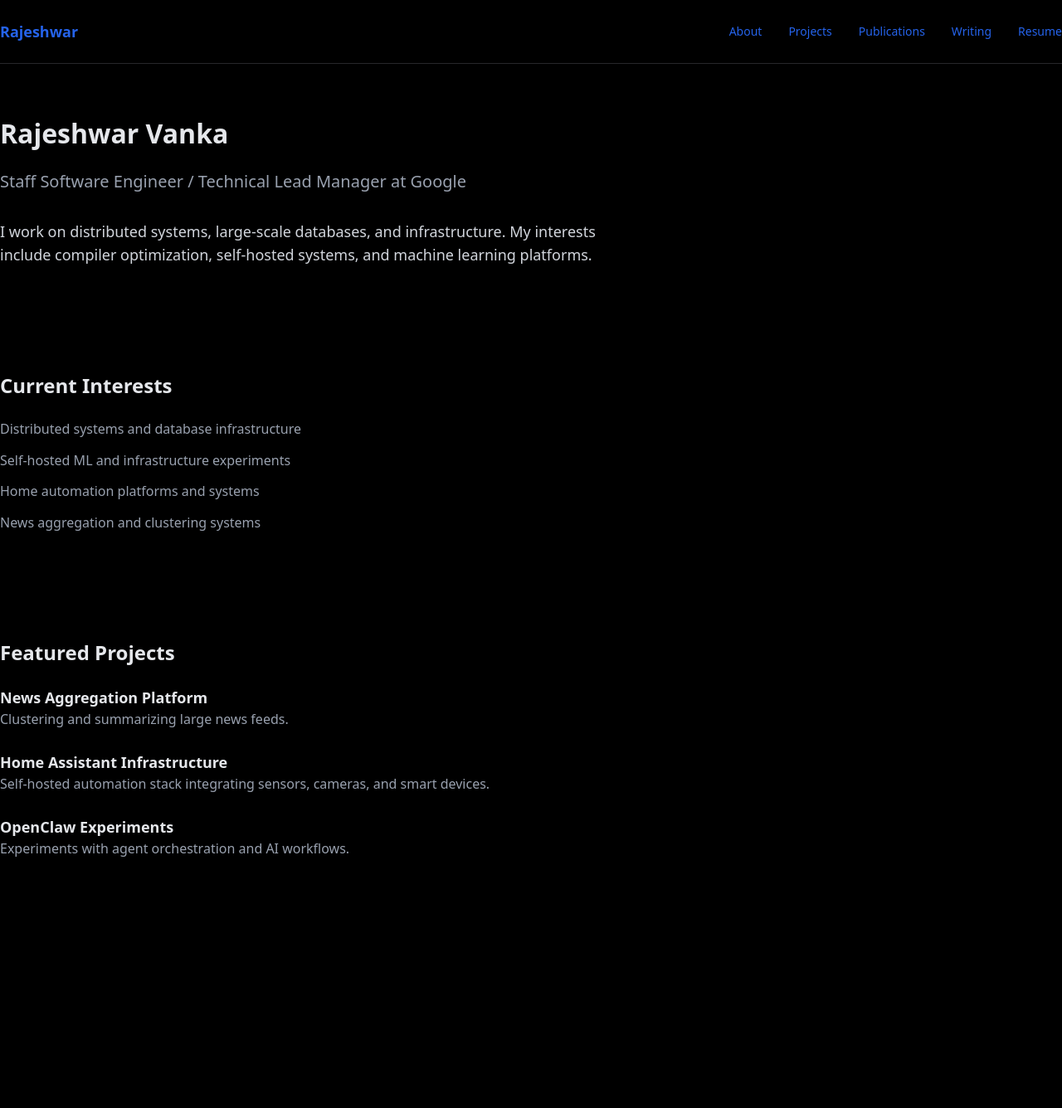
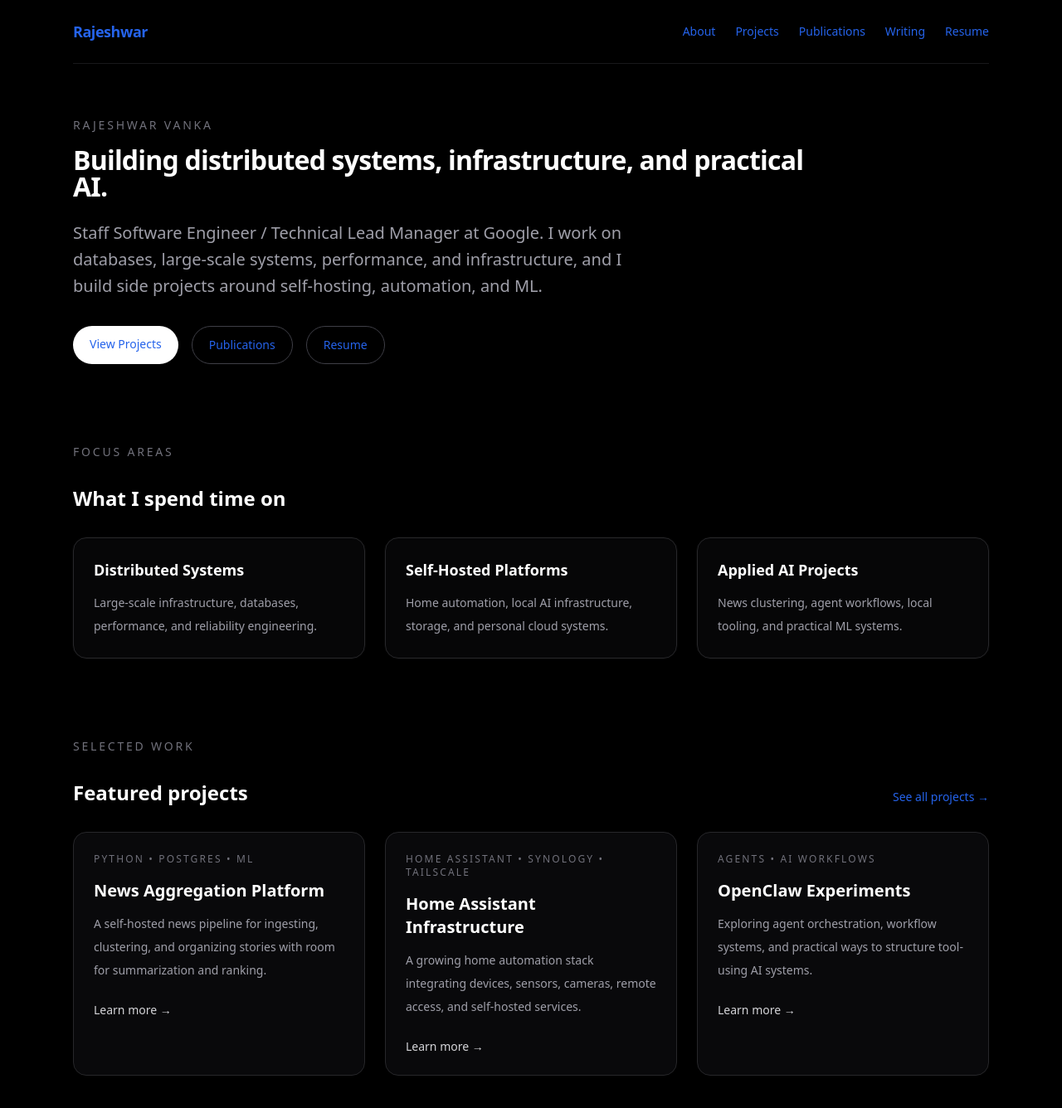
Before and after one commit to rvanka/rajeshwar.dev, a Next.js app: page / in a window 1280 px wide. Shown: the top 1336 px of the page at 83% size. Before the commit the page ends 1036 px from the top, so only its background shows below. Built offline with nearby package versions, Linux system fonts and the light colour scheme.

Commit message:
updates to the front page to make it cleaner, more informative

```diff
--- a/src/app/layout.tsx
+++ b/src/app/layout.tsx
@@ -16,21 +16,25 @@ const geistMono = Geist_Mono({
 export const metadata: Metadata = {
   title: "Rajeshwar Vanka",
   description:
-    "Technical lead working on distributed systems, AI infrastructure, and self-hosted platforms.",
+    "Distributed systems, infrastructure, self-hosted platforms, and practical AI projects.",
 };
 
 export default function RootLayout({
   children,
-}: {
+}: Readonly<{
   children: React.ReactNode;
-}) {
+}>) {
   return (
     <html lang="en">
-        <body
-          className={`${geistSans.variable} ${geistMono.variable} antialiased bg-black text-gray-200`}
-        >
-        <Navbar />
-        {children}
+      <body
+        className={`${geistSans.variable} ${geistMono.variable} bg-black text-zinc-100 antialiased`}
+      >
+        <div className="min-h-screen">
+          <div className="mx-auto max-w-6xl px-6">
+            <Navbar />
+            {children}
+          </div>
+        </div>
       </body>
     </html>
   );
--- a/src/app/page.tsx
+++ b/src/app/page.tsx
@@ -1,93 +1,159 @@
+import Link from "next/link";
+
+const focusAreas = [
+  {
+    title: "Distributed Systems",
+    description:
+      "Large-scale infrastructure, databases, performance, and reliability engineering.",
+  },
+  {
+    title: "Self-Hosted Platforms",
+    description:
+      "Home automation, local AI infrastructure, storage, and personal cloud systems.",
+  },
+  {
+    title: "Applied AI Projects",
+    description:
+      "News clustering, agent workflows, local tooling, and practical ML systems.",
+  },
+];
+
+const featuredProjects = [
+  {
+    title: "News Aggregation Platform",
+    description:
+      "A self-hosted news pipeline for ingesting, clustering, and organizing stories with room for summarization and ranking.",
+    href: "/projects",
+    tag: "Python • Postgres • ML",
+  },
+  {
+    title: "Home Assistant Infrastructure",
+    description:
+      "A growing home automation stack integrating devices, sensors, cameras, remote access, and self-hosted services.",
+    href: "/projects",
+    tag: "Home Assistant • Synology • Tailscale",
+  },
+  {
+    title: "OpenClaw Experiments",
+    description:
+      "Exploring agent orchestration, workflow systems, and practical ways to structure tool-using AI systems.",
+    href: "/projects",
+    tag: "Agents • AI Workflows",
+  },
+];
+
 export default function Home() {
   return (
-    <main className="space-y-32">
+    <main className="space-y-24 pb-24">
+      <section className="pt-8 md:pt-16">
+        <div className="max-w-4xl">
+          <p className="text-sm uppercase tracking-[0.2em] text-zinc-500">
+            Rajeshwar Vanka
+          </p>
 
-      {/* HERO */}
-      <section className="max-w-3xl">
+          <h1 className="mt-4 text-5xl font-semibold tracking-tight text-white md:text-7xl">
+            Building distributed systems, infrastructure, and practical AI.
+          </h1>
 
-        <h1 className="text-6xl font-bold leading-tight">
-          Rajeshwar Vanka
-        </h1>
+          <p className="mt-6 max-w-2xl text-lg leading-8 text-zinc-400 md:text-xl">
+            Staff Software Engineer / Technical Lead Manager at Google. I work
+            on databases, large-scale systems, performance, and infrastructure,
+            and I build side projects around self-hosting, automation, and ML.
+          </p>
 
-        <p className="text-xl text-gray-400 mt-6">
-          Staff Software Engineer / Technical Lead Manager at Google
-        </p>
-
-        <p className="text-lg text-gray-300 mt-8">
-          I work on distributed systems, large-scale databases,
-          and infrastructure. My interests include compiler
-          optimization, self-hosted systems, and machine learning
-          platforms.
-        </p>
-
+          <div className="mt-8 flex flex-wrap gap-4">
+            <Link
+              href="/projects"
+              className="rounded-full bg-white px-5 py-3 text-sm font-medium text-black transition hover:bg-zinc-200"
+            >
+              View Projects
+            </Link>
+            <Link
+              href="/publications"
+              className="rounded-full border border-zinc-700 px-5 py-3 text-sm font-medium text-zinc-200 transition hover:border-zinc-500 hover:bg-zinc-900"
+            >
+              Publications
+            </Link>
+            <Link
+              href="/resume"
+              className="rounded-full border border-zinc-700 px-5 py-3 text-sm font-medium text-zinc-200 transition hover:border-zinc-500 hover:bg-zinc-900"
+            >
+              Resume
+            </Link>
+          </div>
+        </div>
       </section>
 
+      <section>
+        <div className="mb-8 flex items-end justify-between gap-4">
+          <div>
+            <p className="text-sm uppercase tracking-[0.2em] text-zinc-500">
+              Focus Areas
+            </p>
+            <h2 className="mt-2 text-2xl font-semibold text-white md:text-3xl">
+              What I spend time on
+            </h2>
+          </div>
+        </div>
 
-      {/* CURRENT INTERESTS */}
+        <div className="grid gap-6 md:grid-cols-3">
+          {focusAreas.map((item) => (
+            <div
+              key={item.title}
+              className="rounded-2xl border border-zinc-800 bg-zinc-950/70 p-6 shadow-[0_0_0_1px_rgba(255,255,255,0.02)]"
+            >
+              <h3 className="text-lg font-semibold text-white">{item.title}</h3>
+              <p className="mt-3 text-sm leading-7 text-zinc-400">
+                {item.description}
+              </p>
+            </div>
+          ))}
+        </div>
+      </section>
 
       <section>
-
-        <h2 className="text-2xl font-semibold mb-6">
-          Current Interests
-        </h2>
-
-        <ul className="space-y-3 text-gray-400">
-
-          <li>Distributed systems and database infrastructure</li>
-
-          <li>Self-hosted ML and infrastructure experiments</li>
-
-          <li>Home automation platforms and systems</li>
-
-          <li>News aggregation and clustering systems</li>
-
-        </ul>
-
-      </section>
-
-
-      {/* FEATURED PROJECTS */}
-
-      <section>
-
-        <h2 className="text-2xl font-semibold mb-6">
-          Featured Projects
-        </h2>
-
-        <div className="space-y-6">
-
+        <div className="mb-8 flex items-end justify-between gap-4">
           <div>
-            <h3 className="text-lg font-semibold">
-              News Aggregation Platform
-            </h3>
-            <p className="text-gray-400">
-              Clustering and summarizing large news feeds.
+            <p className="text-sm uppercase tracking-[0.2em] text-zinc-500">
+              Selected Work
             </p>
+            <h2 className="mt-2 text-2xl font-semibold text-white md:text-3xl">
+              Featured projects
+            </h2>
           </div>
 
-          <div>
-            <h3 className="text-lg font-semibold">
-              Home Assistant Infrastructure
-            </h3>
-            <p className="text-gray-400">
-              Self-hosted automation stack integrating sensors,
-              cameras, and smart devices.
-            </p>
-          </div>
-
-          <div>
-            <h3 className="text-lg font-semibold">
-              OpenClaw Experiments
-            </h3>
-            <p className="text-gray-400">
-              Experiments with agent orchestration and AI workflows.
-            </p>
-          </div>
-
+          <Link
+            href="/projects"
+            className="text-sm text-zinc-400 transition hover:text-white"
+          >
+            See all projects →
+          </Link>
         </div>
 
+        <div className="grid gap-6 md:grid-cols-3">
+          {featuredProjects.map((project) => (
+            <Link
+              key={project.title}
+              href={project.href}
+              className="group rounded-2xl border border-zinc-800 bg-zinc-950 p-6 transition hover:-translate-y-0.5 hover:border-zinc-700 hover:bg-zinc-900"
+            >
+              <div className="text-xs uppercase tracking-[0.18em] text-zinc-500">
+                {project.tag}
+              </div>
+
+              <h3 className="mt-4 text-xl font-semibold text-white group-hover:text-zinc-100">
+                {project.title}
+              </h3>
+
+              <p className="mt-3 text-sm leading-7 text-zinc-400">
+                {project.description}
+              </p>
+
+              <div className="mt-6 text-sm text-zinc-300">Learn more →</div>
+            </Link>
+          ))}
+        </div>
       </section>
-
     </main>
   );
 }
--- a/src/components/Navbar.tsx
+++ b/src/components/Navbar.tsx
@@ -1,37 +1,36 @@
 import Link from "next/link";
+
+const links = [
+  { href: "/about", label: "About" },
+  { href: "/projects", label: "Projects" },
+  { href: "/publications", label: "Publications" },
+  { href: "/blog", label: "Writing" },
+  { href: "/resume", label: "Resume" },
+];
 
 export default function Navbar() {
   return (
-    <nav className="flex justify-between items-center py-6 border-b border-zinc-800 mb-16">
-
-      <Link href="/" className="text-lg font-semibold">
-        Rajeshwar
-      </Link>
-
-      <div className="flex gap-8 text-gray-400 text-sm">
-
-        <Link href="/about" className="hover:text-white transition">
-          About
+    <header className="border-b border-zinc-900">
+      <nav className="mx-auto flex max-w-6xl items-center justify-between py-6">
+        <Link
+          href="/"
+          className="text-lg font-semibold tracking-tight text-white"
+        >
+          Rajeshwar
         </Link>
 
-        <Link href="/projects" className="hover:text-white transition">
-          Projects
-        </Link>
-
-        <Link href="/publications" className="hover:text-white transition">
-          Publications
-        </Link>
-
-        <Link href="/blog" className="hover:text-white transition">
-          Writing
-        </Link>
-
-        <Link href="/resume" className="hover:text-white transition">
-          Resume
-        </Link>
-
-      </div>
-
-    </nav>
+        <div className="flex items-center gap-6 text-sm text-zinc-400">
+          {links.map((link) => (
+            <Link
+              key={link.href}
+              href={link.href}
+              className="transition hover:text-white"
+            >
+              {link.label}
+            </Link>
+          ))}
+        </div>
+      </nav>
+    </header>
   );
 }
```
